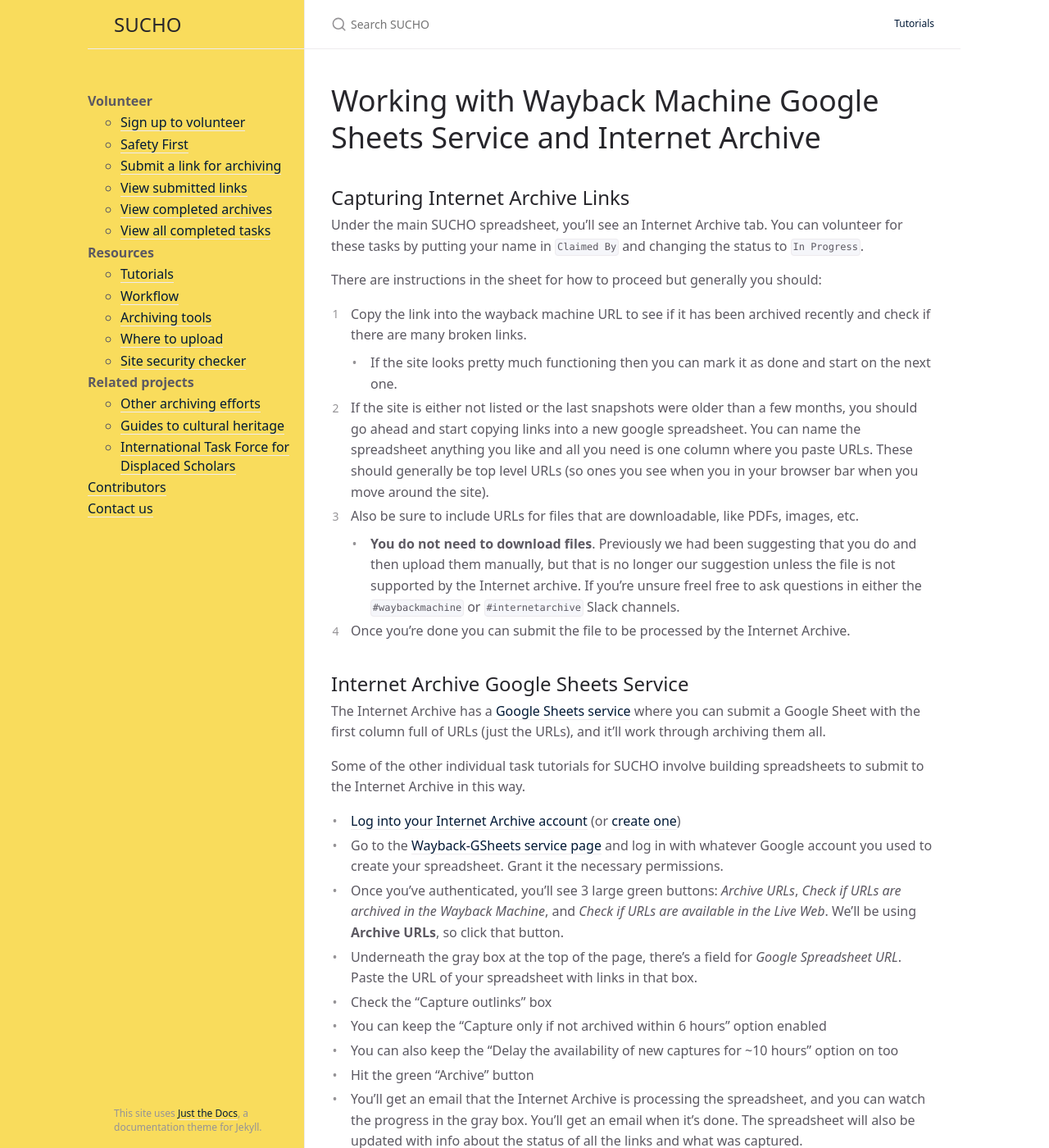
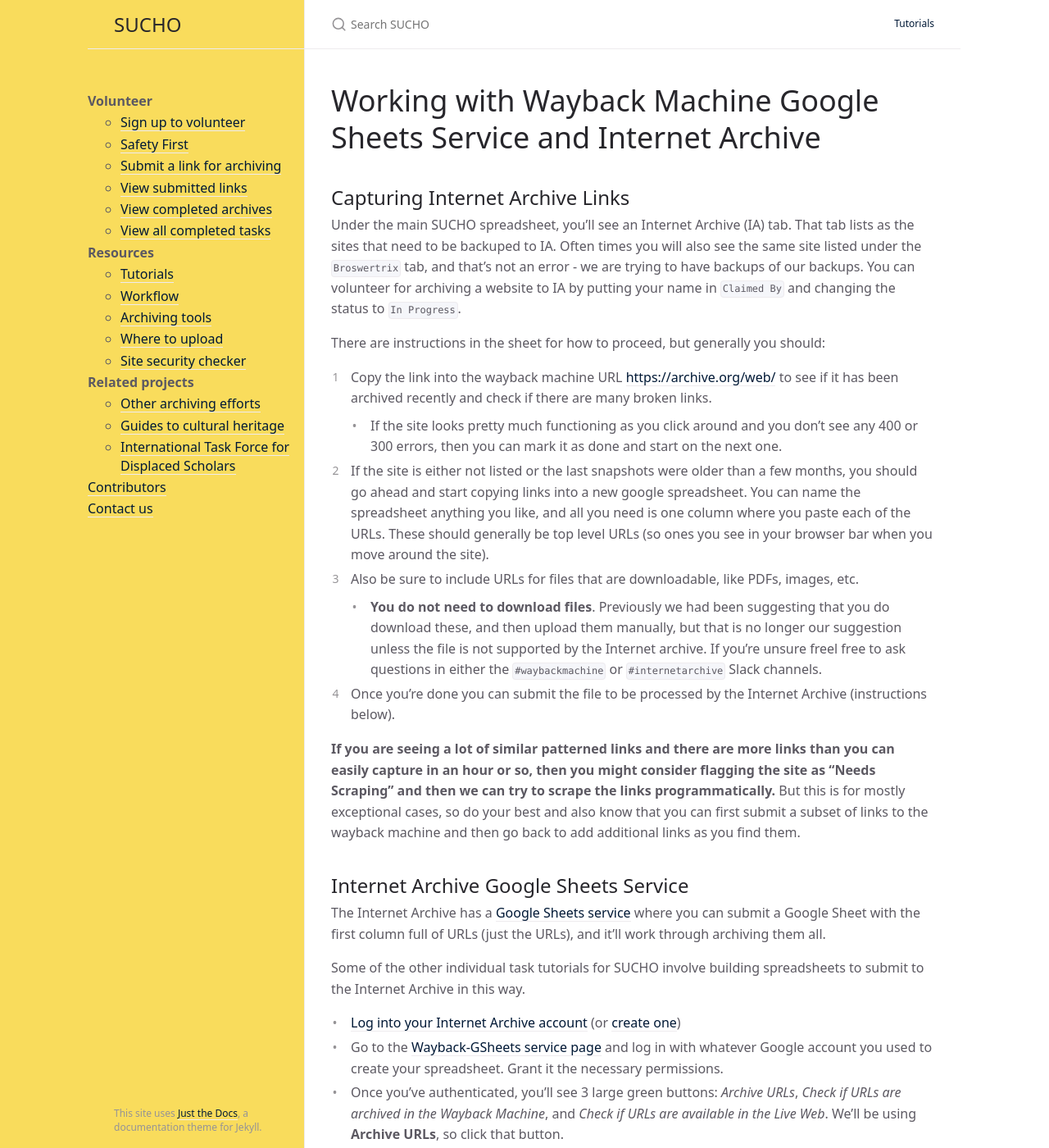
Before and after one commit to sucho-archiving/sucho-archiving.github.io, a Jekyll site: the page built from ia-gsheets.md, in a window 1280 px wide and 1400 px high. Shown: the whole window at 82% size. Built offline with Jekyll 4.4.1, drawn with Linux system fonts in a browser that asks for light colours; some of the changed text lies outside the part shown.

Commit message:
adding some clarifying comments for the IA-Wayback workflow

```diff
--- a/ia-gsheets.md
+++ b/ia-gsheets.md
@@ -7,16 +7,18 @@
 
 ## Capturing Internet Archive Links
 
-Under the main SUCHO spreadsheet, you'll see an Internet Archive tab. You can volunteer for these tasks by putting your name in `Claimed By` and changing the status to `In Progress`.
+Under the main SUCHO spreadsheet, you'll see an Internet Archive (IA) tab. That tab lists as the sites that need to be backuped to IA. Often times you will also see the same site listed under the `Broswertrix` tab, and that's not an error - we are trying to have backups of our backups. You can volunteer for archiving a website to IA by putting your name in `Claimed By` and changing the status to `In Progress`.
 
-There are instructions in the sheet for how to proceed but generally you should:
+There are instructions in the sheet for how to proceed, but generally you should:
 
-1. Copy the link into the wayback machine URL to see if it has been archived recently and check if there are many broken links.
-   - If the site looks pretty much functioning then you can mark it as done and start on the next one.
-2. If the site is either not listed or the last snapshots were older than a few months, you should go ahead and start copying links into a new google spreadsheet. You can name the spreadsheet anything you like and all you need is one column where you paste URLs. These should generally be top level URLs (so ones you see when you in your browser bar when you move around the site).
+1. Copy the link into the wayback machine URL <https://archive.org/web/> to see if it has been archived recently and check if there are many broken links.
+   - If the site looks pretty much functioning as you click around and you don't see any 400 or 300 errors, then you can mark it as done and start on the next one.
+2. If the site is either not listed or the last snapshots were older than a few months, you should go ahead and start copying links into a new google spreadsheet. You can name the spreadsheet anything you like, and all you need is one column where you paste each of the URLs. These should generally be top level URLs (so ones you see in your browser bar when you move around the site).
 3. Also be sure to include URLs for files that are downloadable, like PDFs, images, etc.
-   - **You do not need to download files**. Previously we had been suggesting that you do and then upload them manually, but that is no longer our suggestion unless the file is not supported by the Internet archive. If you're unsure freel free to ask questions in either the `#waybackmachine` or `#internetarchive` Slack channels.
-4. Once you're done you can submit the file to be processed by the Internet Archive.
+   - **You do not need to download files**. Previously we had been suggesting that you do download these, and then upload them manually, but that is no longer our suggestion unless the file is not supported by the Internet archive. If you're unsure freel free to ask questions in either the `#waybackmachine` or `#internetarchive` Slack channels.
+4. Once you're done you can submit the file to be processed by the Internet Archive (instructions below).
+
+**If you are seeing a lot of similar patterned links and there are more links than you can easily capture in an hour or so, then you might consider flagging the site as "Needs Scraping" and then we can try to scrape the links programmatically.** But this is for mostly exceptional cases, so do your best and also know that you can first submit a subset of links to the wayback machine and then go back to add additional links as you find them.
 
 ## Internet Archive Google Sheets Service
 
@@ -34,3 +36,4 @@
 - Hit the green "Archive" button
 - You'll get an email that the Internet Archive is processing the spreadsheet, and you can watch the progress in the gray box. You'll get an email when it's done. The spreadsheet will also be updated with info about the status of all the links and what was captured.
 - You may need to submit the sheet again after it's done; often things that time out or aren't available can get picked up on a second archiving run (and it won't re-run things it just did, because of that 'Capture only if not archived within 6 hours' option).
+- Also if you are using tabs in your Google sheets, the Wayback-GSheets service will only process the first tab so make sure to organize accordingly.
```
